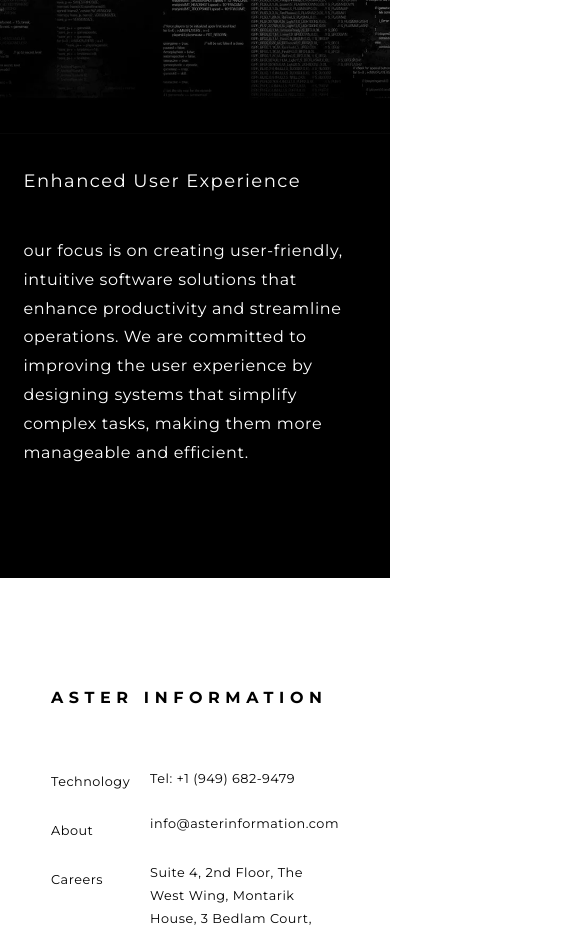
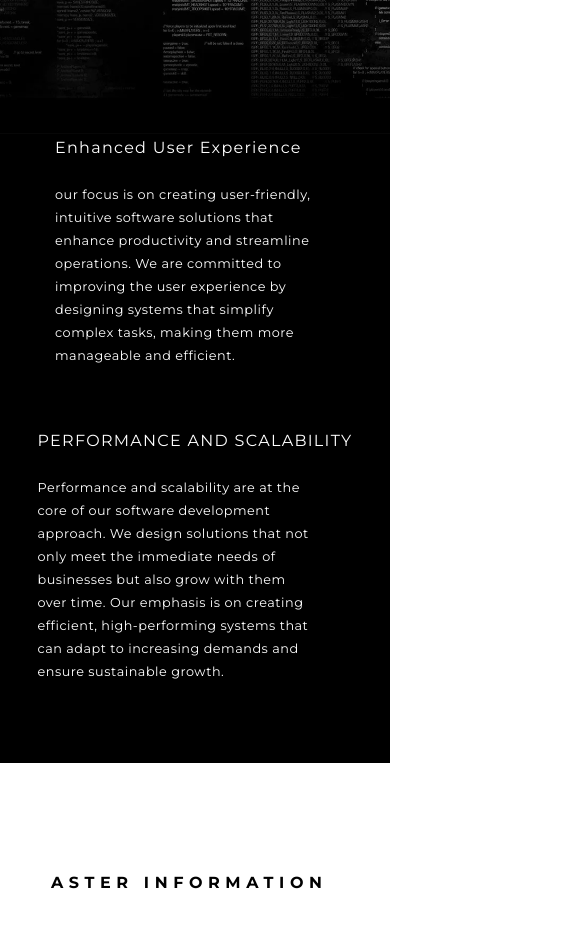
Before and after one commit to Moamal-2000/aster-information, a React (Vite) app: page /technology in a window 390 px wide. Shown: the part 1720-2651 px from the top of the page, 585 px wide, since content can reach past the window. Built offline with nearby package versions, Linux system fonts and the light colour scheme.

Commit message:
style: full responsive for UserExperience section

```diff
--- a/src/Components/Pages/Technology/UserExperience/UserExperience.module.scss
+++ b/src/Components/Pages/Technology/UserExperience/UserExperience.module.scss
@@ -12,3 +12,17 @@
   justify-content: space-between;
   gap: 40px;
 }
+
+@include large {
+  .userExperience [data-container] {
+    flex-direction: column;
+    align-items: center;
+    gap: 120px;
+  }
+}
+
+@include small {
+  .userExperience [data-container] {
+    gap: 60px;
+  }
+}
--- a/src/Components/Pages/Technology/UserExperience/UserExperienceStack/UserExperienceStack.module.scss
+++ b/src/Components/Pages/Technology/UserExperience/UserExperienceStack/UserExperienceStack.module.scss
@@ -8,6 +8,24 @@
   margin-bottom: 40px;
 }
 
+@include large {
+  .stackContent>h2 {
+    margin-bottom: 20px;
+  }
+}
+
+@include small {
+  .stackContent>h2 {
+    font-size: 1rem;
+  }
+}
+
+@include very-small {
+  .stackContent>h2 {
+    font-size: .9rem;
+  }
+}
+
 .stackContent>p {
   letter-spacing: .04em;
   line-height: 1.8em;
@@ -15,3 +33,16 @@
   width: 340px;
   height: auto;
 }
+
+@include small {
+  .stackContent>p {
+    font-size: .8rem;
+    width: 280px;
+  }
+}
+
+@include very-small {
+  .stackContent>p {
+    width: 100%;
+  }
+}
```
